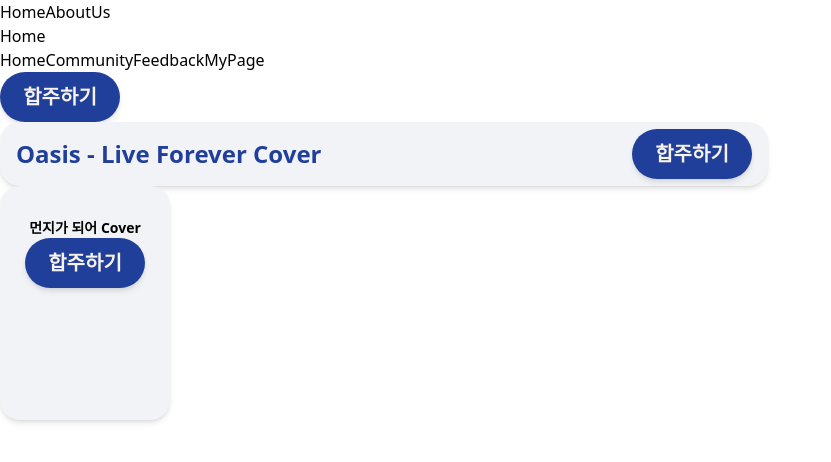
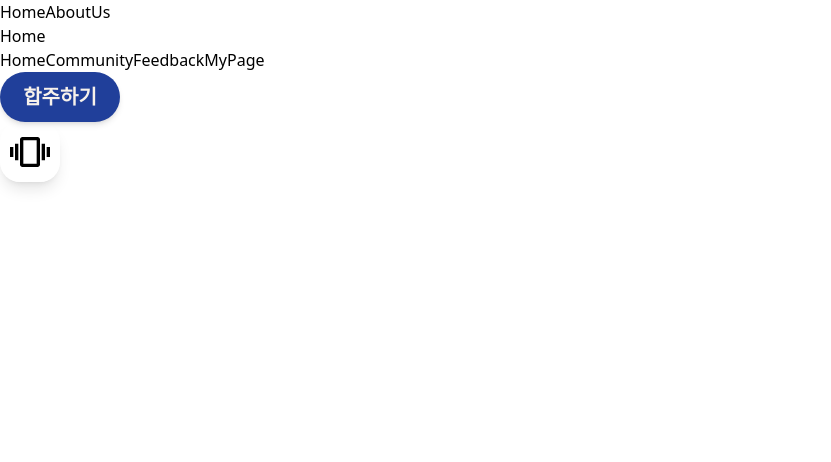
Before and after one commit to GDG-on-Campus-KNU/4th-SC-Team-6-FE, a React (Create React App) app in the folder my-app/: page / in a window 1280 px wide. Shown: the top 462 px of the page, without its empty margins (0-831 px from the left). Built offline with nearby package versions, Linux system fonts and the light colour scheme.

Commit message:
chore: 사용하지 않는 파일 삭제

```diff
--- a/my-app/src/App.js
+++ b/my-app/src/App.js
@@ -7,9 +7,7 @@
 //test
 
 import PlayButton from './components/PlayButton';
-import MusicCard from './components/MusicCard';
-import MusicCardBig from './components/MusicCardBig';
-
+import WearableButton from './components/WearableButton';
 
 function App() {
   return (
@@ -18,9 +16,8 @@
       <AppRouter />
       <Navigation />
       <PlayButton to="/"></PlayButton>
-      <MusicCard titile="Oasis - Live Fore.." to ="/"/>
-      <MusicCardBig title="먼지가 되어 Cover" to="/" />
 
+      <WearableButton />
     </BrowserRouter>
   );
 }
--- a/my-app/src/components/MusicCardBig.jsx
+++ /dev/null
@@ -1,28 +0,0 @@
-import PlayButton from "./PlayButton";
-
-const MusicCardBig = ({
-  title = "먼지가 되어 Cover",
-  imageSrc = "free-icon-record-player-442981-1.png",
-  to = "/play",
-}) => {
-  return (
-    <div className="relative w-full max-w-[170px] aspect-[170/234] bg-[#F2F3F7] rounded-[20px] shadow-md p-4 flex flex-col items-center">
-
-
-
-
-      <p className="text-black font-bold text-base md:text-sm sm:text-xs text-center mt-4">
-        {title}
-      </p>
-
-
-
-
-      <div className="flex justify-center items-end w-full pb-4">
-        <PlayButton to={to} />
-      </div>
-    </div>
-  );
-};
-
-export default MusicCardBig;
```
Also changed, not shown: my-app/src/assets/loginBtn.png (added), 1 other file (tests, documents, lock files or other folders).
